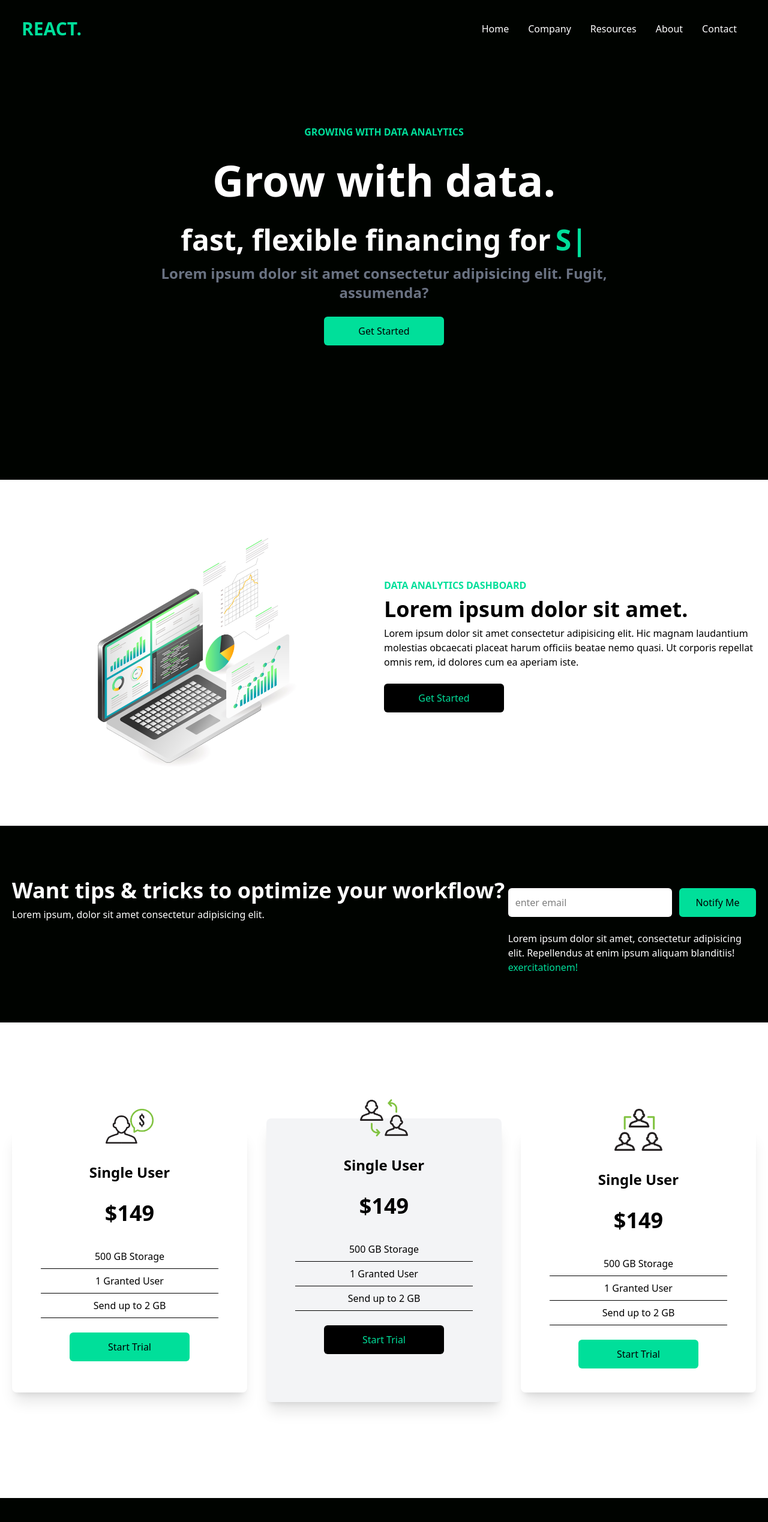
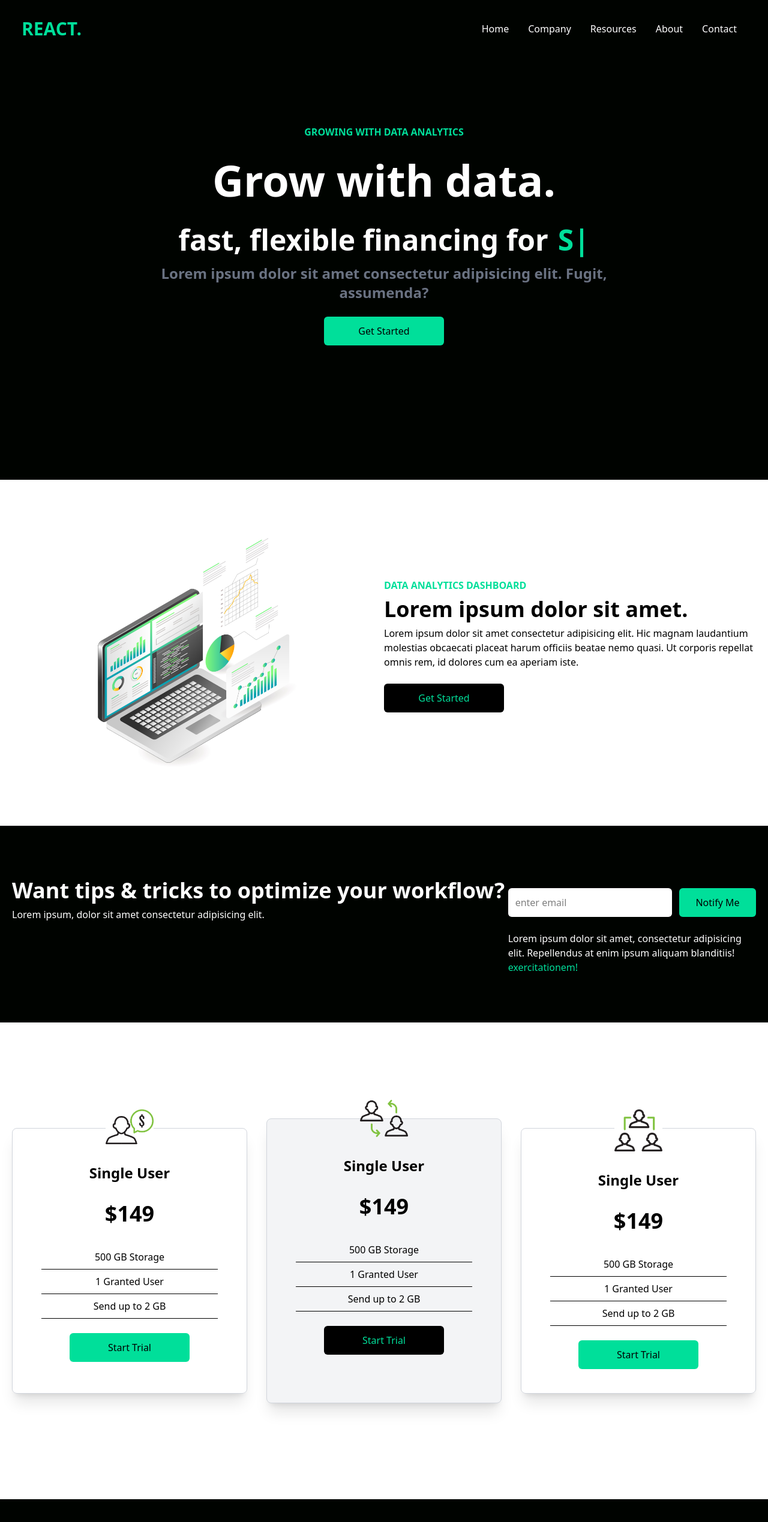
Before and after one commit to Renov30/web-data-analytics, a React (Vite) app: page / in a window 1280 px wide. Shown: the top 2538 px of the page at 60% size. Built offline with nearby package versions, Linux system fonts and the light colour scheme.

Commit message:
feat(cards, hero): ui adjusment

```diff
--- a/src/components/Cards.jsx
+++ b/src/components/Cards.jsx
@@ -7,7 +7,7 @@ const Cards = () => {
   return (
     <div className="w-full py-[10rem] px-4 bg-white">
       <div className="max-w-[1240px] mx-auto grid md:grid-cols-3 gap-8">
-        <div className="w-full shadow-xl flex flex-col p-4 my-4 rounded-lg hover:scale-105 duration-300">
+        <div className="w-full shadow-xl flex flex-col p-4 my-4 rounded-lg hover:scale-105 duration-300 border border-gray-300">
           <img
             className="w-20 mx-auto mt-[-3rem] bg-white"
             src={Single}
@@ -25,7 +25,7 @@ const Cards = () => {
           </button>
         </div>
 
-        <div className="w-full shadow-xl bg-gray-100 flex flex-col p-4 md:my-0 my-8 rounded-lg hover:scale-105 duration-300">
+        <div className="w-full shadow-xl bg-gray-100 flex flex-col p-4 md:my-0 my-8 rounded-lg hover:scale-105 duration-300 border border-gray-300">
           <img
             className="w-20 mx-auto mt-[-3rem] bg-transparent"
             src={Double}
@@ -43,7 +43,7 @@ const Cards = () => {
           </button>
         </div>
 
-        <div className="w-full shadow-xl flex flex-col p-4 my-4 rounded-lg hover:scale-105 duration-300">
+        <div className="w-full shadow-xl flex flex-col p-4 my-4 rounded-lg hover:scale-105 duration-300 border border-gray-300">
           <img
             className="w-20 mx-auto mt-[-3rem] bg-white"
             src={Triple}
--- a/src/components/Hero.jsx
+++ b/src/components/Hero.jsx
@@ -12,18 +12,18 @@ function Hero() {
           Grow with data.
         </h1>
         <div className="flex justify-center items-center">
-          <p className="md:text-5xl sm:text-4xl text-4xl font-bold py-4">
+          <p className="md:text-5xl sm:text-4xl text-xl font-bold py-4">
             fast, flexible financing for
           </p>
           <ReactTyped
-            className="md:text-5xl sm:text-4xl text-xl font-bold pl-2 text-[#00df9a]"
+            className="md:text-5xl sm:text-4xl text-xl font-bold md:pl-4 pl-2 text-[#00df9a]"
             strings={["BTB", "BTC", "SASS"]}
             typeSpeed={160}
             backSpeed={140}
             loop
           />
         </div>
-        <p className="md:text-2xl text-xl font-bold text-gray-500">
+        <p className="md:text-2xl text-xl font-bold text-gray-500 mx-4">
           Lorem ipsum dolor sit amet consectetur adipisicing elit. Fugit,
           assumenda?
         </p>
```
